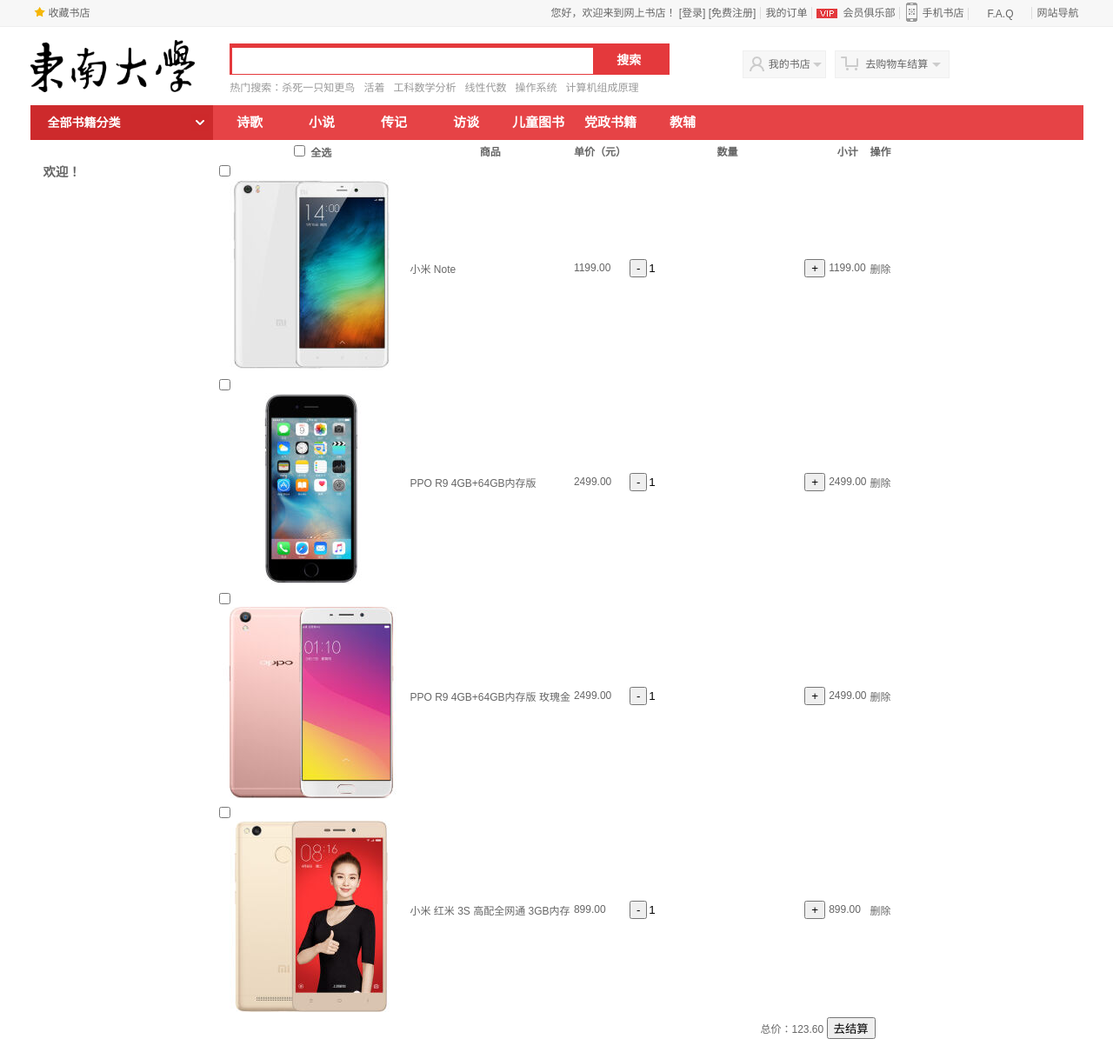
After one commit to TianyiSun3109/InternetBookstore, a Django app: page /user/shoppingcar/ in a window 1280 px wide. The commit adds this page. Shown: the whole page at 87% size. Run offline with Django 3.2, Linux system fonts and the light colour scheme; some libraries are stand-ins or nearby versions.

Commit message:
实现了简单的购物车界面
点击主页面上的跳转到购物车会跳转

```diff
--- a/templates/user/MainPage.html
+++ b/templates/user/MainPage.html
@@ -61,8 +61,8 @@
             <div id="my_jd" class="lf">
                 我的书店<b></b>
             </div>
-            <div id="settle_up" class="lf">
-                去购物车结算<b></b>
+            <div id="settle_up" class="lf" >
+                <a href="{% url 'shopping_car' %}">去购物车结算</a><b></b>
             </div>
         </div>
 
--- /dev/null
+++ b/templates/user/shoppingcart.html
@@ -0,0 +1,386 @@
+<!DOCTYPE html>
+<html>
+
+<head>
+    <title> 网上书店－主页 </title>
+    <meta charset="utf-8" />
+    <link rel="icon" href="../../static/img/favicon.ico">
+    <link rel="stylesheet" href="../../static/css/jd.css">
+    <link rel="stylesheet" href="../../static/css/product.css">
+</head>
+
+<body>
+    <header id="top">
+        <div id="top_box">
+            <img src="../../static/img/images/star.jpg">
+            <a href="#">收藏书店</a>
+            <div class="rt">
+                <ul>
+                    <li>
+                        {% if username %}
+                        <span id='welcome'>您好，{{ username }}！欢迎来到网上书店！</span>
+                        <a onclick="logoutUser()" id="logoutre">[退出登录]</a>
+                        <a href="#" id="putDn" data-modal="modal-login"></a>
+                        <a href="#" id="registerLink" data-modal="modal-register"></a>
+                    </li>
+                    {% else %}
+                    <span id='welcome'>您好，欢迎来到网上书店！</span>
+                    <a href="#" id="putDn" data-modal="modal-login">[登录]</a>
+                    <a href="#" id="registerLink" data-modal="modal-register">[免费注册]</a></li>
+                    {% endif %}
+                    <li><b></b><a href="#">我的订单</a></li>
+                    <li class="vip"><b></b><a href="#">会员俱乐部</a></li>
+                    <!-- <li class="dakehu"><b></b><a href="#" >企业频道</a></li>  -->
+                    <li class="app_jd"><b></b><a href="#">手机书店</a></li>
+                    <li class="service"><b></b><a href="{% url 'faq_page' %}">F.A.Q</a></li>
+                    <li><b></b><a>网站导航</a></li>
+                </ul>
+            </div>
+        </div>
+    </header>
+
+    <!-- LOGO和搜索框! -->
+    <div id="top_main">
+        <a href="#" class="lf">
+            <img src="../../static/img/images/logo-seu.png" height="60" alt="LOGO" />
+        </a>
+        <div id="search_box" class="lf">
+            <div class="search">
+                <input id="txtSearch" type="text" class="text" />
+                <input class="button" name="" type="button" value="搜索" />
+            </div>
+            <div class="hot_words">
+                <span>热门搜索：</span>
+                <a href="#">杀死一只知更鸟</a>
+                <a href="#">活着</a>
+                <a href="#">工科数学分析</a>
+                <a href="#">线性代数</a>
+                <a href="#">操作系统</a>
+                <a href="#">计算机组成原理</a>
+                <a href="#">数据库原理</a>
+            </div>
+        </div>
+        <div id="my_jd" class="lf">
+            我的书店<b></b>
+        </div>
+        <div id="settle_up" class="lf">
+            去购物车结算<b></b>
+        </div>
+    </div>
+
+    <!-- 主导航 -->
+    <nav id="nav">
+        <div id="category">
+            <a href="#">全部书籍分类</a>
+            <b></b>
+        </div>
+        <ul id="nav_items">
+            <li><a href="#">诗歌</a></li>
+            <li><a href="#">小说</a></li>
+            <li><a href="#">传记</a></li>
+            <li><a href="#">访谈</a></li>
+            <li><a href="#">儿童图书</a></li>
+            <li><a href="#">党政书籍</a></li>
+            <li><a href="#">教辅</a></li>
+        </ul>
+    </nav>
+
+    <body>
+        <div id="header-container"></div>
+        <div id="main">
+                        <div class="affix">
+                            <h4>欢迎！</h4>
+                        </div>
+            <table id="cart">
+                <thead>
+                <tr>
+                    <th>
+                        <input type="checkbox" id="selAll"/>
+                        <label for="sel">全选</label>
+                    </th>
+                    <th>商品</th>
+                    <th>单价（元）</th>
+                    <th>数量</th>
+                    <th>小计</th>
+                    <th>操作</th>
+                </tr>
+                </thead>
+                <tbody>
+
+                <tr>
+                    <td>
+                        <input type="checkbox"/>
+                        <input type="hidden" value="1" />
+                        <div><img src="../../static/img/images/phone/phone_01.jpg" alt=""/></div>
+                    </td>
+                    <td><a href="">小米 Note</a></td>
+                    <td>1199.00</td>
+                    <td>
+                        <button>-</button><input type="text" value="1"/><button>+</button>
+                    </td>
+                    <td><span>1199.00</span></td>
+                    <td><a href="">删除</a></td>
+                </tr>
+                <tr>
+                    <td>
+                        <input type="checkbox"/>
+                        <input type="hidden" value="2" />
+                        <div><img src="../../static/img/images/phone/phone_02.jpg" alt=""/></div>
+                    </td>
+                    <td><a href="">PPO R9 4GB+64GB内存版</a></td>
+                    <td>2499.00</td>
+                    <td>
+                        <button>-</button><input type="text" value="1"/><button>+</button>
+                    </td>
+                    <td><span>2499.00</span></td>
+                    <td><a href="">删除</a></td>
+                </tr>
+                <tr>
+                    <td>
+                        <input type="checkbox"/>
+                        <input type="hidden" value="3" />
+                        <div><img src="../../static/img/images/phone/phone_03.jpg" alt=""/></div>
+                    </td>
+                    <td><a href="">PPO R9 4GB+64GB内存版 玫瑰金</a></td>
+                    <td>2499.00</td>
+                    <td>
+                        <button>-</button><input type="text" value="1"/><button>+</button>
+                    </td>
+                    <td><span>2499.00</span></td>
+                    <td><a href="">删除</a></td>
+                </tr>
+                <tr>
+                    <td>
+                        <input type="checkbox"/>
+                        <input type="hidden" value="4" />
+                        <div><img src="../../static/img/images/phone/phone_04.jpg" alt=""/></div>
+                    </td>
+                    <td><a href="">小米 红米 3S 高配全网通 3GB内存</a></td>
+                    <td>899.00</td>
+                    <td>
+                        <button>-</button><input type="text" value="1"/><button>+</button>
+                    </td>
+                    <td><span>899.00</span></td>
+                    <td><a href="">删除</a></td>
+                </tr>
+
+                </tbody>
+            </table>
+            <footer id="cart_footer">
+                                        <div class="affix">
+                                            <h4></h4>
+                                        </div>
+                                        <div class="affix">
+                                            <h4></h4>
+                                        </div>
+                                        <div class="affix">
+                                            <h4></h4>
+                                        </div>
+                                        <div class="affix">
+                                            <h4></h4>
+                                        </div>
+
+                <div>
+                    总价：<span>123.60</span>
+                    <button>去结算</button>
+                </div>
+            </footer>
+            <div id="shine"></div>
+        </div>
+
+        <!-- <div id="footer"></div> -->
+
+<!-- 模态登录对话框 -->
+<div class="modal" id="modal-login">
+    <div class="modal-dialog">
+        <div class="modal-content">
+            <h4>用户登录</h4>
+            <p class="alert">
+                请在此处输入您的注册信息。
+            </p>
+            <form id="login-form" action="/user/login_user/" method="post">
+                {% csrf_token %}
+                <input type="text" placeholder="请输入登录用户名" name="uname">
+                <input type="password" placeholder="请输入登录密码" name="upwd">
+                <input type="button" value="提交登录信息" id="bt-login" onclick="loginUser();">
+                <input type="button" value="免费注册" id="mp-register" onclick="openRegisterDialog();">
+                <input type="button" name="close" value="关闭" onclick="closeModal('modal-login');" />
+                <div id="Result"></div>
+            </form>
+        </div>
+    </div>
+</div>
+
+<!-- 注册对话框 -->
+<div class="modal" id="modal-register">
+    <div class="modal-dialog">
+        <div class="modal-content">
+            <h4>免费注册</h4>
+            <form id="register-form">
+                <input type="text" placeholder="请输入注册用户名" name="uname">
+                <input type="password" placeholder="请输入注册密码" name="upwd">
+                <input type="button" value="提交注册信息" id="bt-register" onclick="RegisterUser();">
+                <input type="button" name="close" value="关闭" onclick="closeModal('modal-register');" />
+            </form>
+            <div id="Result_2"></div>
+        </div>
+    </div>
+</div>
+
+<script src="https://s3.pstatp.com/cdn/expire-1-M/jquery/3.3.1/jquery.min.js"></script>
+<!-- <script src="../../static/js/jquery-1.11.3.js"></script> -->
+<script src="../../static/js/jd.js"></script>
+
+<script>
+    function openLoginDialog() {
+        document.getElementById('modal-register').style.display = 'none';
+        document.getElementById('modal-login').style.display = 'block';
+    };
+
+    function openRegisterDialog() {
+        closeModal('modal-login');
+        document.getElementById('modal-register').style.display = 'block';
+    };
+
+    function closeModal(modalId) {
+        document.getElementById(modalId).style.display = 'none';
+    };
+
+    // 退出登录
+    function logoutUser() {
+        var welcomeElement = document.getElementById("welcome");
+        var loginLinkElement = document.getElementById("putDn");
+        var registerLinkElement = document.getElementById("registerLink");
+        var logoutLinkElement = document.getElementById("logoutre");
+        // 还原欢迎信息和登录、注册链接内容
+        welcomeElement.innerHTML = '您好，欢迎来到网上书店！';
+        loginLinkElement.innerHTML = '[登录]';
+        registerLinkElement.innerHTML = '[免费注册]';
+        // logoutLinkElement='';
+        // 移除退出登录链接
+        if (logoutLinkElement) {
+            logoutLinkElement.parentNode.removeChild(logoutLinkElement);
+        }
+
+        closeModal('modal-register');
+    }
+
+
+    // 登录
+    function loginUser() {
+        var username = document.getElementById("login-form").elements["uname"].value;
+        var password = document.getElementById("login-form").elements["upwd"].value;
+
+        // 使用AJAX发送登录请求
+        $.ajax({
+            type: "POST",
+            url: "/user/login_user/", // 后端服务端点
+            data: {
+                username: username,
+                password: password
+            },
+            success: function (result) {
+                // // 处理登录成功的情况
+                // if (result.success) {
+                //     // // 更新页面或执行其他操作
+                //     // document.getElementById("Result").innerHTML = '欢迎，' + username + '!';
+                //     // closeModal('modal-login');
+                // 处理登录成功的情况
+                if (result.success) {
+                    // 更新页面或执行其他操作
+                    var welcomeElement = document.getElementById("welcome");
+                    var loginLinkElement = document.getElementById("putDn");
+                    var registerLinkElement = document.getElementById("registerLink");
+
+                    // // 更新DOM元素内容
+                    // welcomeElement.innerHTML = '您好，' + username + '!';
+                    // loginLinkElement.innerHTML = ''; // 清空登录链接内容
+                    // registerLinkElement.innerHTML = ''; // 清空注册链接内容
+
+                    // 或者，如果需要保留链接并添加其他内容，可以使用以下方式
+                    welcomeElement.innerHTML = '你好，' + username + '![退出登录]';
+                    loginLinkElement.innerHTML = '';
+                    registerLinkElement.innerHTML = ''; // 清空注册链接内容
+
+                    // 找到[退出登录]链接
+                    var logoutLinkElement = document.getElementById("welcome");
+
+                    // 给[退出登录]链接添加点击事件
+                    logoutLinkElement.addEventListener("click", function (event) {
+                        // 阻止默认的链接跳转行为
+                        event.preventDefault();
+                        // 执行退出登录逻辑，例如调用logoutUser函数
+                        logoutUser();
+
+                    });
+                    closeModal('modal-login');
+                } else {
+                    // 处理登录失败的情况
+                    document.getElementById("Result").innerHTML = '登录失败';
+                }
+            },
+            error: function (xhr, status, error) {
+                // 处理AJAX请求错误
+                console.error('AJAX请求失败: ' + status + ', ' + error);
+            }
+        });
+    };
+
+    function RegisterUser() {
+        var username = document.getElementById("register-form").elements["uname"].value;
+        var password = document.getElementById("register-form").elements["upwd"].value;
+
+        // 使用AJAX发送登录请求
+        $.ajax({
+            type: "POST",
+            url: "/user/register_user/", // 后端服务端点
+            data: {
+                username: username,
+                password: password
+            },
+            success: function (result) {
+                // 处理注册成功的情况
+                if (result.success) {
+                    // 更新页面或执行其他操作
+                    var welcomeElement = document.getElementById("welcome");
+                    var loginLinkElement = document.getElementById("putDn");
+                    var registerLinkElement = document.getElementById("registerLink");
+
+                    // // 更新DOM元素内容
+                    // welcomeElement.innerHTML = '您好，' + username + '!';
+                    // loginLinkElement.innerHTML = ''; // 清空登录链接内容
+                    // registerLinkElement.innerHTML = ''; // 清空注册链接内容
+
+                    // 或者，如果需要保留链接并添加其他内容，可以使用以下方式
+                    welcomeElement.innerHTML = '你好，' + username + '![退出登录]';
+                    loginLinkElement.innerHTML = '';
+                    registerLinkElement.innerHTML = ''; // 清空注册链接内容
+
+                    // 找到[退出登录]链接
+                    var logoutLinkElement = document.getElementById("welcome");
+
+                    // 给[退出登录]链接添加点击事件
+                    logoutLinkElement.addEventListener("click", function (event) {
+                        // 阻止默认的链接跳转行为
+                        event.preventDefault();
+                        // 执行退出登录逻辑，例如调用logoutUser函数
+                        logoutUser();
+
+                    });
+                    document.getElementById("Result_2").innerHTML = '注册成功！！！';
+                    // closeModal('modal-login');
+                } else {
+                    // 处理注册失败的情况
+                    document.getElementById("Result_2").innerHTML = '注册失败，用户名重复！';
+                }
+            },
+            error: function (xhr, status, error) {
+                // 处理AJAX请求错误
+                console.error('AJAX请求失败: ' + status + ', ' + error);
+            }
+        });
+    };
+
+</script>
+    </body>
+</html>
--- a/user/urls.py
+++ b/user/urls.py
@@ -10,5 +10,6 @@
     path('login_user/',views.login_user,name='login_user'),
     path('register_user/',views.register_user,name='register_user'),
     path('faq/', views.faq_page, name='faq_page'),
+    path('shoppingcar/', views.shopping_car, name='shopping_car'),
     # path('MainPage',views.register)
 ]
--- a/user/views.py
+++ b/user/views.py
@@ -158,3 +158,10 @@
     # 将登录信息传递到 faq.html 的上下文中
     context = {'username': username}
     return render(request, 'user/FAQ.html',context)
+
+def shopping_car(request):
+    # 如果需要，可以在这里添加 F.A.Q 页面的数据获取逻辑
+    username = request.session.get('username', '')
+    # 将登录信息传递到 faq.html 的上下文中
+    context = {'username': username}
+    return render(request, 'user/shoppingcart.html',context)
```
Also changed, not shown: shoppingcart.html (deleted, +0 -108 lines).
